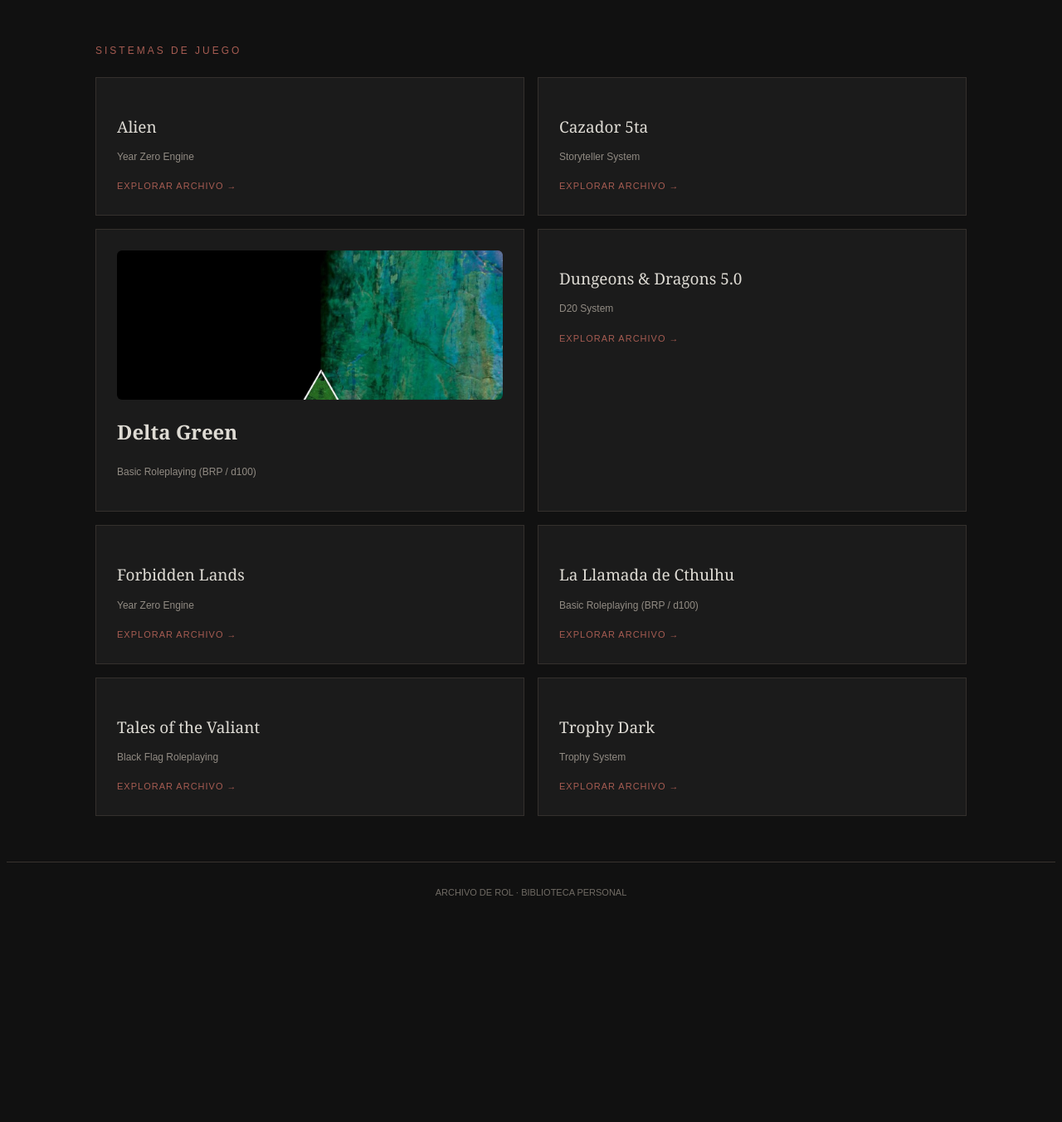
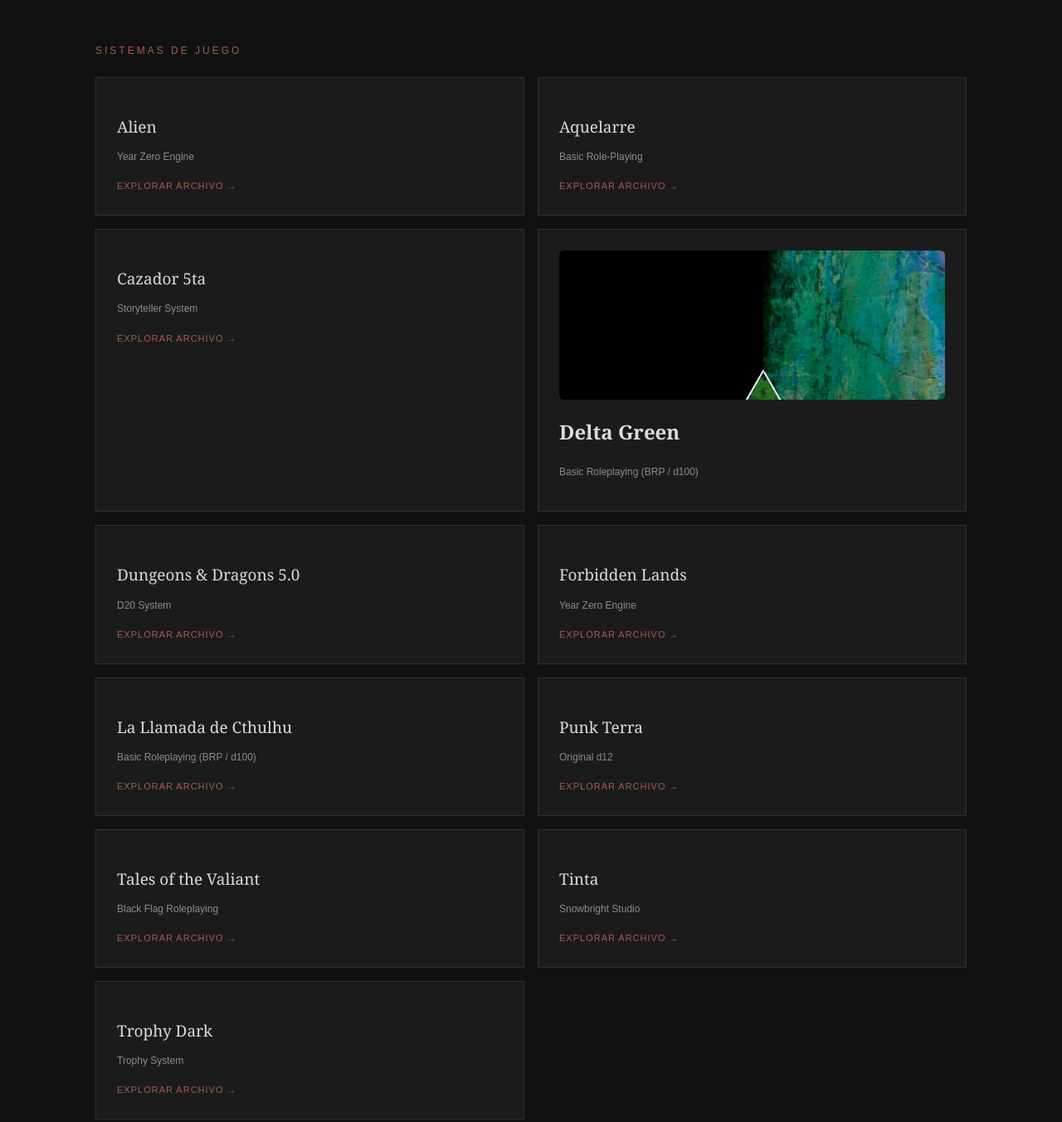
Before and after one commit to Sewinth/sistemasderol, a plain HTML site: page index.html in a window 1280 px wide. Shown: the part 518-1871 px from the top of the page at 83% size. Before the commit the page ends 1639 px from the top, so only its background shows below. Drawn offline with Linux system fonts and the light colour scheme.

Commit message:
Add new game links to index.html
Added links for Aquelarre, Punk Terra, and Tinta.

```diff
--- a/index.html
+++ b/index.html
@@ -199,12 +199,17 @@
                     <span>EXPLORAR ARCHIVO →</span>
                 </a>
 
+                <a class="card" href="Aquelarre.html">
+                    <h3>Aquelarre</h3>
+                    <p>Basic Role-Playing</p>
+                    <span>EXPLORAR ARCHIVO →</span>
+                </a>
+
                 <a class="card" href="Cazador5e.html">
                     <h3>Cazador 5ta</h3>
                     <p>Storyteller System</p>
                     <span>EXPLORAR ARCHIVO →</span>
                 </a>
-
 
                 <a href="delta-green.html" class="card">
                     <img src="imagenes/DG-Wallpaper.JPG" alt="Delta Green">
@@ -212,8 +217,7 @@
                   <p>Basic Roleplaying (BRP / d100)</p>
                 </a>
 
-
-                <a class="card" href="DnD5.0.html">
+                <a class="card" href="DnD_5.0.html">
                     <h3>Dungeons & Dragons 5.0</h3>
                     <p>D20 System</p>
                     <span>EXPLORAR ARCHIVO →</span>
@@ -231,9 +235,21 @@
                     <span>EXPLORAR ARCHIVO →</span>
                 </a>
 
+                 <a class="card" href="Punk-Terra.html">
+                    <h3>Punk Terra</h3>
+                    <p>Original d12</p>
+                    <span>EXPLORAR ARCHIVO →</span>
+                </a>
+
                 <a class="card" href="Tales-of-the-Valiant.html">
                     <h3>Tales of the Valiant</h3>
                     <p>Black Flag Roleplaying</p>
+                    <span>EXPLORAR ARCHIVO →</span>
+                </a>
+
+                 <a class="card" href="Tinta.html">
+                    <h3>Tinta</h3>
+                    <p>Snowbright Studio</p>
                     <span>EXPLORAR ARCHIVO →</span>
                 </a>
 
```
